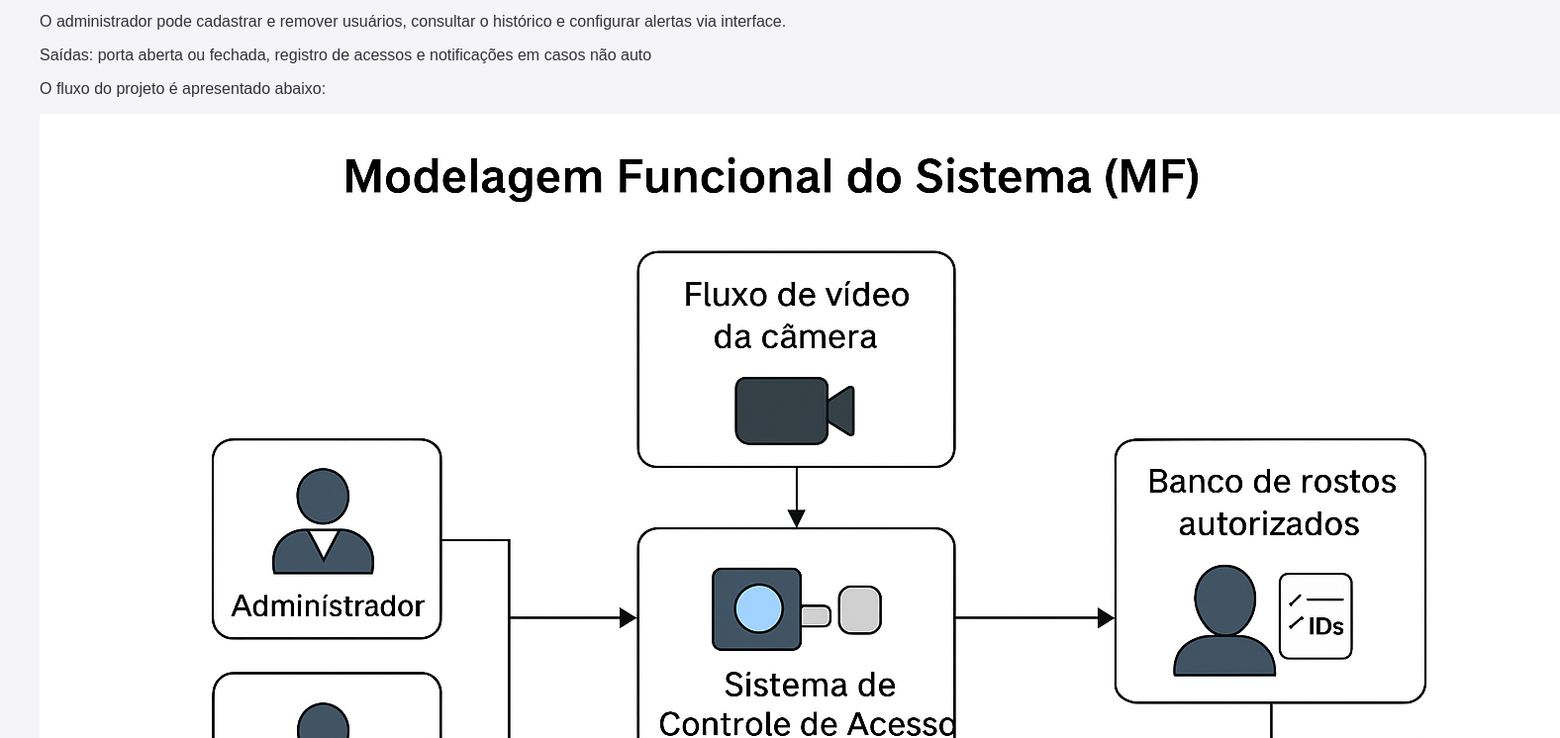
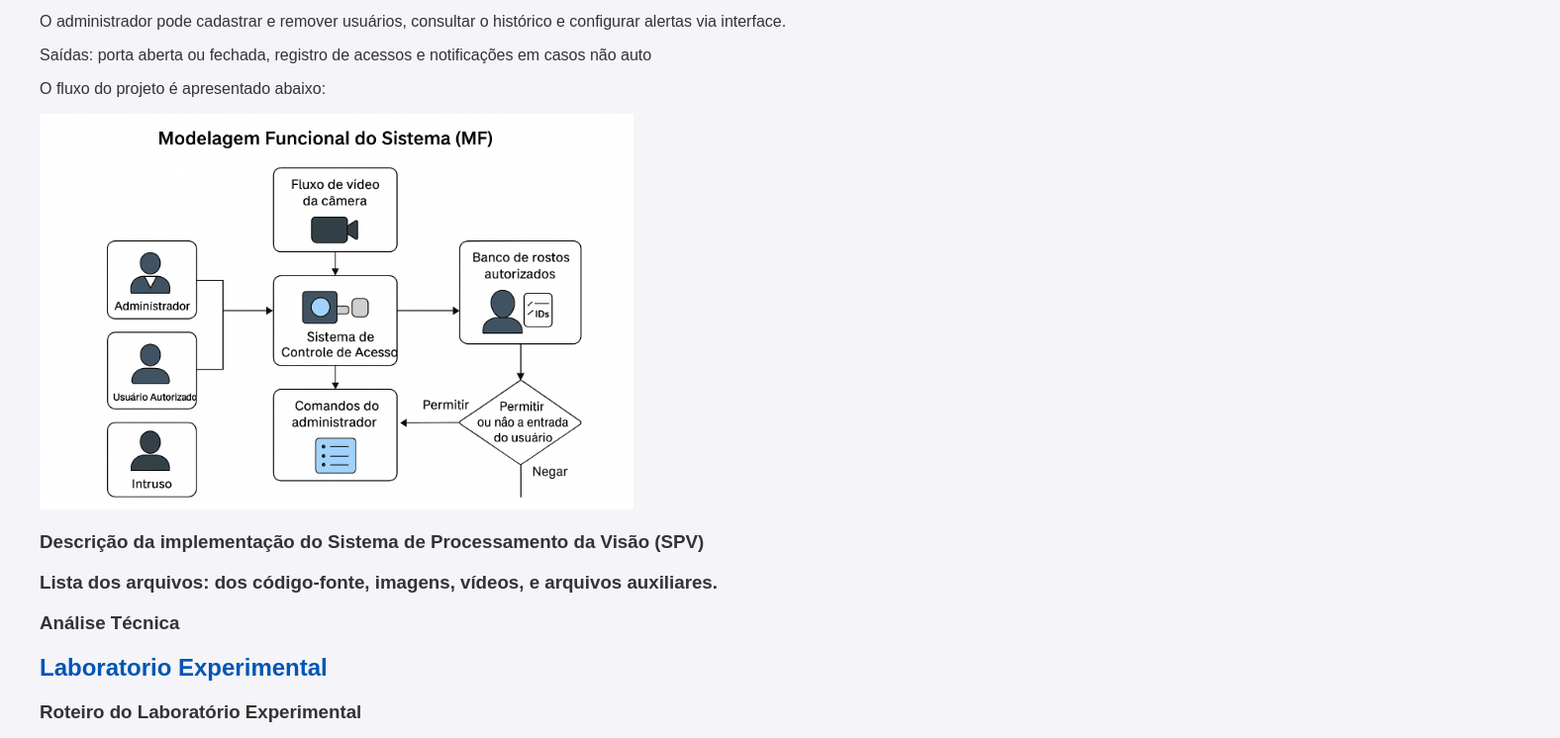
Before and after one commit to VisaoComputacionalPSC/VisaoComputacionalPS.github.io, a plain HTML site: page Etapa7/Etapa7.html in a window 1280 px wide. Shown: the part 1545-2291 px from the top of the page at 99% size, 1576 px wide, since content can reach past the window. Drawn offline with Linux system fonts and the light colour scheme.

Commit message:
Update Etapa7.html

```diff
--- a/Etapa7/Etapa7.html
+++ b/Etapa7/Etapa7.html
@@ -112,7 +112,7 @@
 <p>O administrador pode cadastrar e remover usuários, consultar o histórico e configurar alertas via interface.</p>
 <p>Saídas: porta aberta ou fechada, registro de acessos e notificações em casos não auto
         <p>O fluxo do projeto é apresentado abaixo:</p>
-        <img src="Fluxo.png" alt="Fluxograma do projeto" />
+       <img src="Fluxo.png" alt="Fluxograma do projeto" width="600" height="400" />
 
 
 
```
